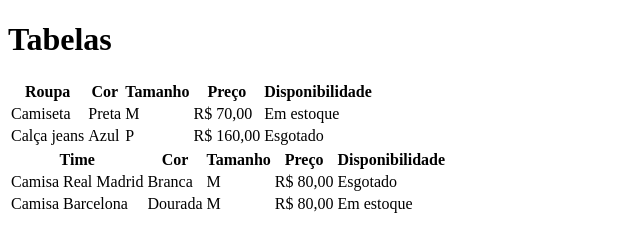
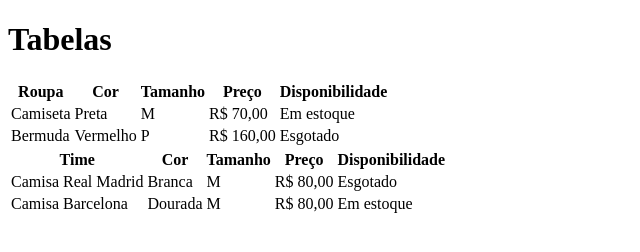
Before and after one commit to Marcus-Rocha-10/tabela, a plain HTML site: page index.html in a window 1280 px wide. Shown: the whole page, without its empty margins (0-640 px from the left). Drawn offline with Linux system fonts and the light colour scheme.

Commit message:
trocado de calca para bermuda e de azul para vermelho

```diff
--- a/index.html
+++ b/index.html
@@ -24,8 +24,8 @@
             <td>Em estoque</td>
         </tr>
         <tr>
-            <td>Calça jeans</td>
-            <td>Azul</td>
+            <td>Bermuda</td>
+            <td>Vermelho</td>
             <td>P</td>
             <td>R$ 160,00</td>
             <td>Esgotado</td>
```
